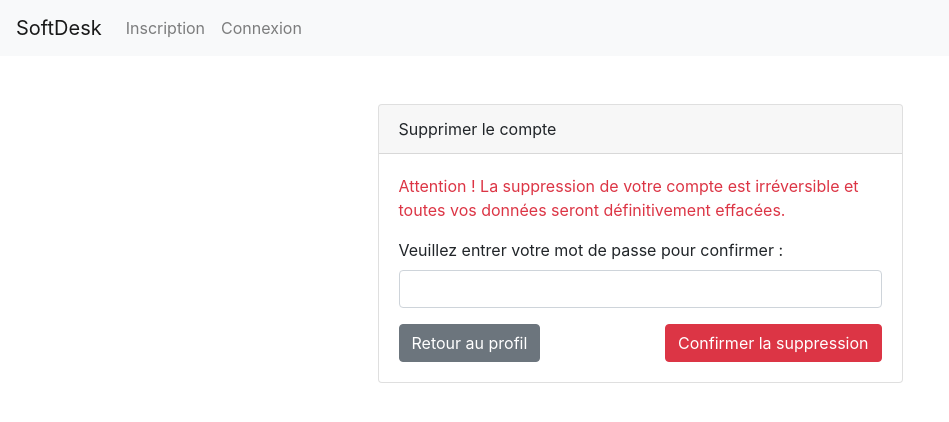
After one commit to boire1/softdeskp10, a Django app: page /api/user/delete_account/ in a window 1280 px wide. The commit adds this page. Shown: the top 422 px of the page, without its empty margins (0-949 px from the left). Run offline with Django 4.2, Linux system fonts and the light colour scheme; some libraries are stand-ins or nearby versions.

Commit message:
Allow a user to delete their account

```diff
--- /dev/null
+++ b/user_app/templates/user_app/delete_account.html
@@ -0,0 +1,31 @@
+{% extends "base.html" %}
+
+{% block content %}
+    <div class="container mt-5">
+        <div class="row">
+            <div class="col-md-6 offset-md-3">
+                <div class="card">
+                    <div class="card-header">
+                        Supprimer le compte
+                    </div>
+                    <div class="card-body">
+                        <p class="text-danger">
+                            Attention ! La suppression de votre compte est irréversible et toutes vos données seront définitivement effacées.
+                        </p>
+                        <form method="post" action="{% url 'delete_account' %}">
+                            {% csrf_token %}
+                            <div class="form-group">
+                                <label for="confirm_password">Veuillez entrer votre mot de passe pour confirmer :</label>
+                                <input type="password" name="confirm_password" id="confirm_password" class="form-control" required>
+                            </div>
+                            <div class="d-flex justify-content-between">
+                                <a href="{% url 'profile' %}" class="btn btn-secondary">Retour au profil</a>
+                                <button type="submit" class="btn btn-danger">Confirmer la suppression</button>
+                            </div>
+                        </form>
+                    </div>
+                </div>
+            </div>
+        </div>
+    </div>
+{% endblock %}
--- a/user_app/templates/user_app/profile.html
+++ b/user_app/templates/user_app/profile.html
@@ -11,6 +11,9 @@
         <li>Date d'inscription : {{ user.date_joined|date:"F d, Y" }}</li>
         <!-- Vous pouvez ajouter plus de détails ici -->
     </ul>
-    {% comment %} <a class="btn btn-primary btn-lg" href="#" role="button">Editer le profil</a> {% endcomment %}
+
+    <div class="mt-3">
+        <a href="{% url 'delete_account' %}" class="btn btn-danger btn-lg">Supprimer le compte</a>
+    </div>
 </div>
 {% endblock %}
--- a/user_app/urls.py
+++ b/user_app/urls.py
@@ -6,10 +6,12 @@ from django.contrib.auth.views import LoginView, LogoutView
 router = DefaultRouter()
 router.register(r'users', UserViewSet, basename='user')
 
+from .views import delete_account
+
 urlpatterns = [
     path('register/', register, name='register'),
     path('login/', LoginView.as_view(template_name='user_app/login.html'), name='login'),
     path('logout/', LogoutView.as_view(), name='logout'),
-
+    path('delete_account/', delete_account, name='delete_account'),
 ]
 urlpatterns += router.urls
--- a/user_app/views.py
+++ b/user_app/views.py
@@ -38,3 +38,14 @@ from django.shortcuts import redirect
 def some_view(request):
     # ... some code here
     return redirect('token_obtain_pair')
+
+from django.contrib.auth import logout
+from django.shortcuts import render, redirect
+
+def delete_account(request):
+    if request.method == 'POST':
+        user = request.user
+        user.delete()
+        logout(request)
+        return render(request, 'user_app/account_deleted.html')
+    return render(request, 'user_app/delete_account.html')
```
Also changed, not shown: user_app/templates/user_app/account_deleted.html (added, +7 -0 lines), db.sqlite3.
